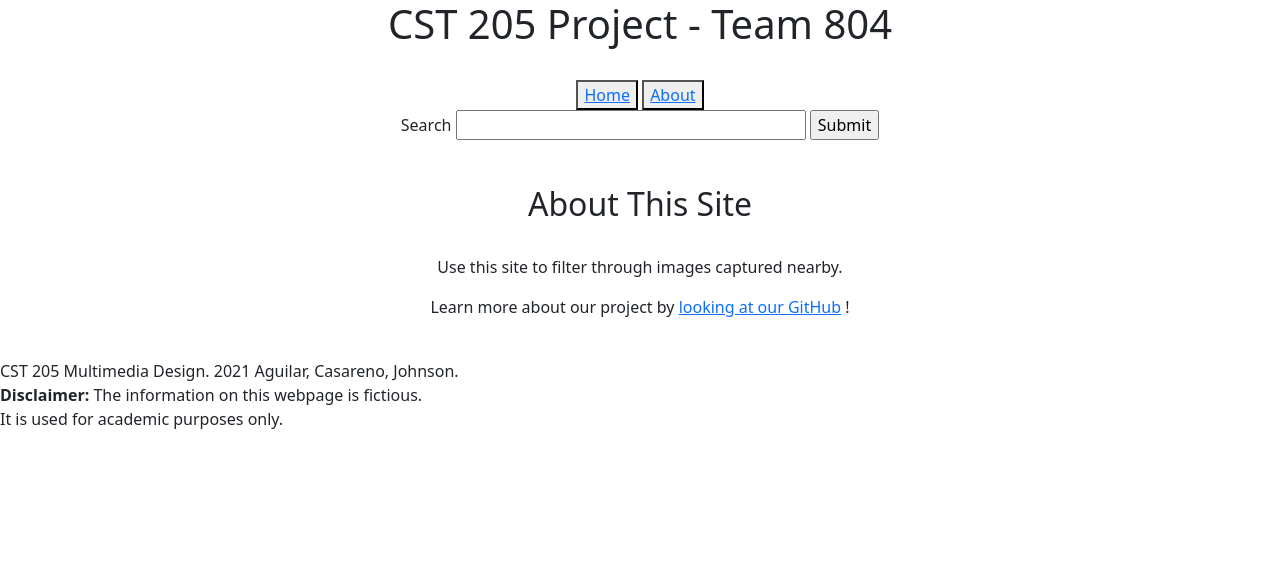
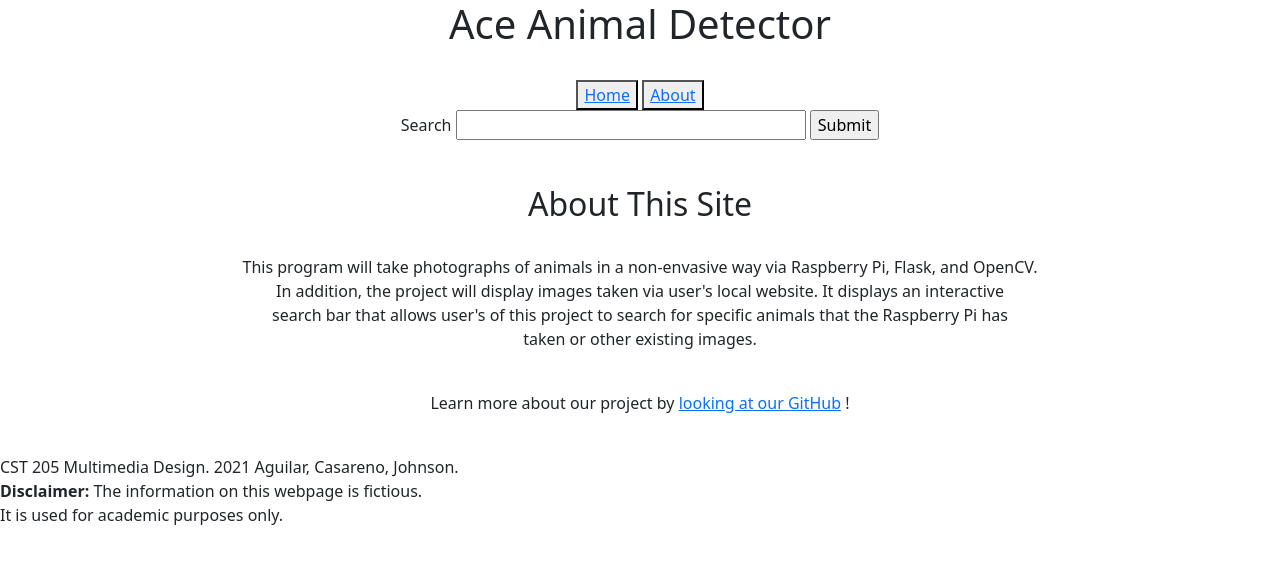
Before and after one commit to MasonJason23/CST-205-Final-Project, a Flask app: template webapp/templates/about.html in a window 1280 px wide. Shown: the top 564 px of the page. Run offline with Flask 2, Linux system fonts and the light colour scheme; the template is opened without the code that fills it, so the values that code supplies are empty, except form fields; form fields are guessed from the names that the template uses; some libraries are stand-ins or nearby versions.

Commit message:
updated README, added comments, and updated text

```diff
--- a/webapp/app.py
+++ b/webapp/app.py
@@ -1,3 +1,24 @@
+'''
+Title: Ace Animal Detector
+Course: CST 205
+Date: Dec. 15, 2021
+Authors: Jason Casareno, Chris Johnson, & Monica Aguilar
+Abstract: This program will take photographs of animals in a non-envasive way via Raspberry Pi,
+            Flask, and OPenCV. In addition, the project will display images taken via user's local website.
+            Displays an interactive search bar that allows user's of this project to search for specific
+            animals that the Raspberry Pi has taken or other existing images.
+
+GitHub Link: https://github.com/MasonJason23/CST-205-Final-Project
+
+Contributions:
+> Jason Casareno
+    - app.py and routes, GitHub & Trello setup, search bar in nav bar
+> Chris Johnson
+    - hardware/Raspberry Pi setup, use of OpenCV for animal identification
+> Monica Aguilar
+    - design elements, including the CSS file, HTML file layouts and partials, and elements (buttons and carousel)
+'''
+
 from flask import Flask, render_template, request, redirect
 from flask_bootstrap import Bootstrap
 from flask_wtf import FlaskForm
@@ -35,6 +56,9 @@ class List(FlaskForm):
         validators=[DataRequired()]
     )
 
+'''
+HOME page; selects 3 random images and displays them in the carousel
+'''
 @app.route('/', methods=['GET', 'POST'])
 def home():
     form = List()
@@ -48,10 +72,16 @@ def home():
     im_info3 = images[2]
     return render_template('index.html', form=form, imInfo1 = im_info1, imInfo2 = im_info2, imInfo3 = im_info3)
 
+'''
+ABOUT page; displays some README.md information, and provides a link to our GitHub
+'''
 @app.route('/about')
 def about():
     return render_template('about.html')
 
+'''
+RESULTS page; displays results of search
+'''
 @app.route('/results')
 def results(search):
     img_list = []
--- a/webapp/templates/about.html
+++ b/webapp/templates/about.html
@@ -7,13 +7,18 @@
 	<body>
         <h2> About This Site </h2>
         <br>
-        <p>Use this site to filter through images captured nearby.</p>
+        <p>This program will take photographs of animals in a non-envasive way via Raspberry Pi, Flask, and OpenCV. <br>
+            In addition, the project will display images taken via user's local website. It displays an interactive <br>
+            search bar that allows user's of this project to search for specific animals that the Raspberry Pi has <br>
+            taken or other existing images.
+        </p>
+        <br>
         <p>
             Learn more about our project by
             <a href="https://github.com/MasonJason23/CST-205-Final-Project">looking at our GitHub</a>
             !
         </p>
 
-        <!-- add an image here? -->
+
 
 		{% include 'footer.html' %}
--- a/webapp/templates/head.html
+++ b/webapp/templates/head.html
@@ -26,5 +26,5 @@
                 </style>
         </head>
 
-        <h1>CST 205 Project - Team 804</h1>
+        <h1>Ace Animal Detector</h1>
         <br>
```
Also changed, not shown: README.md.
